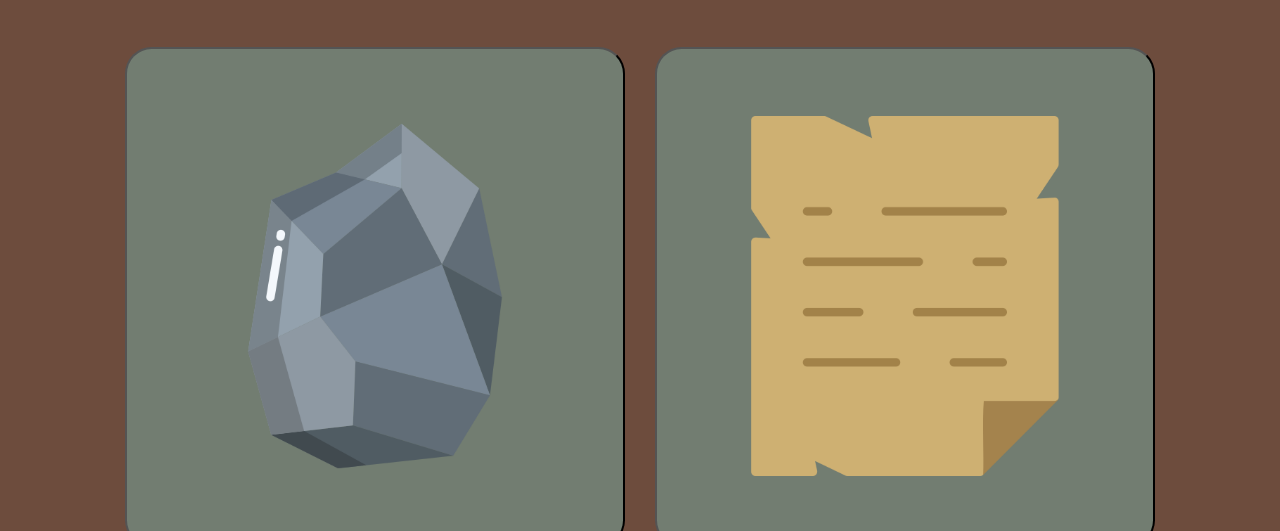
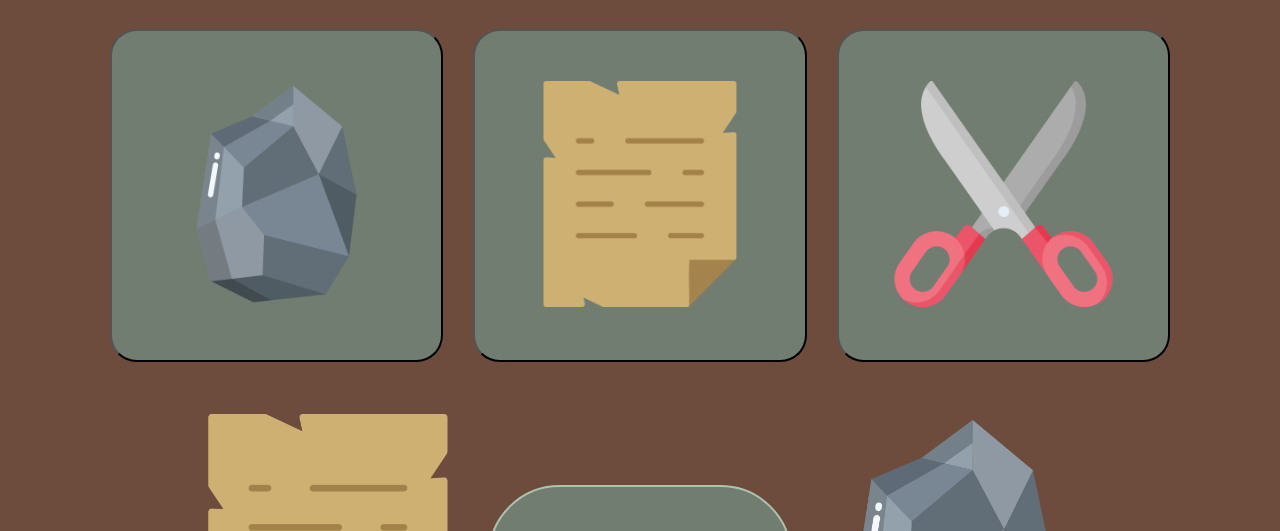
Before and after one commit to pyto-p/rock-paper-scissor, a plain HTML site: page index.html in a window 1280 px wide. Shown: the part 159-690 px from the top of the page. Drawn offline with Linux system fonts and the light colour scheme.

Commit message:
added icons on the attack.

```diff
--- a/style.css
+++ b/style.css
@@ -9,15 +9,15 @@ body {
 }
 
 button {
-    width: 500px;
-    height: 500px;
+    width: 25em;
+    height: 25em;
     /* border: 2px solid #ABC4AB; */
     background-color: #727D71;
     border-radius: 2em;
 }
 
 img {
-    width: 400px;
+    width: 20em;
     padding: 20px;
 }
 
@@ -33,7 +33,7 @@ p {
     /* justify-content: center; */
     padding: 50px;
     padding: 13px;
-    gap: 50px;
+    gap: 2em;
 }
 
 h1 {
```
